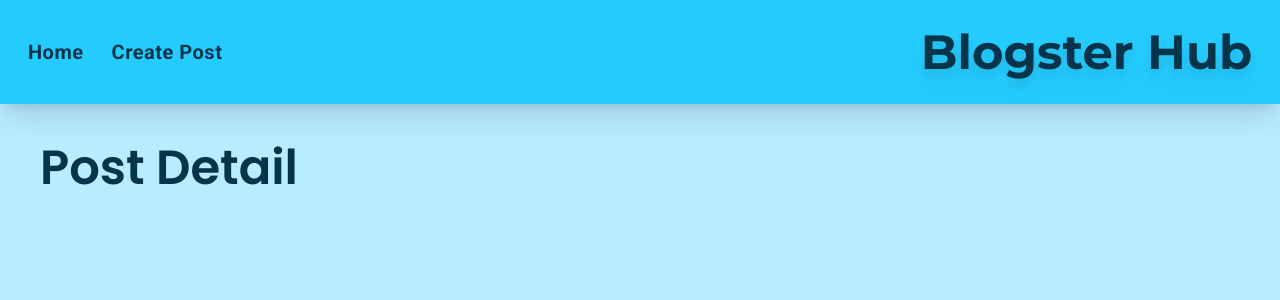
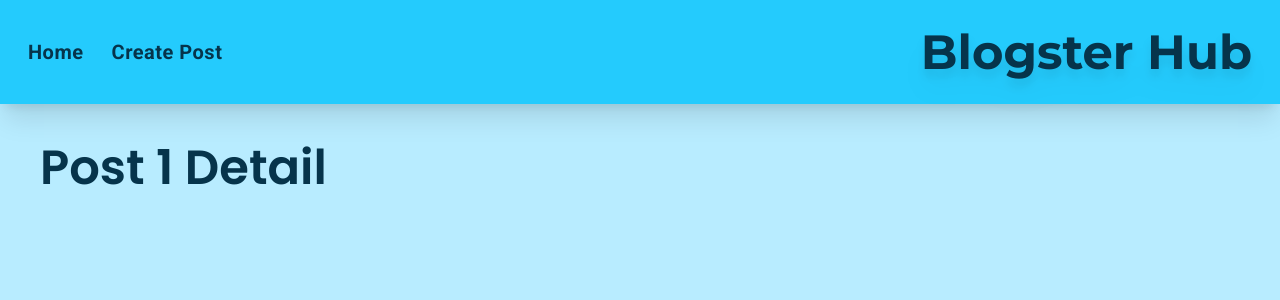
Before and after one commit to Ayush-Kanduri/Blog-WebApp-React, a React (Vite) app: page /post/1 in a window 1280 px wide. Shown: the top 300 px of the page. Built offline with nearby package versions, Linux system fonts and the light colour scheme.

Commit message:
Implemented React Router DOM V6 - Router, Routes, Links, NavLinks, Nested Routing & Routing Layout (Common Layout <Outlet />), useParams() Hook

```diff
--- a/src/App.jsx
+++ b/src/App.jsx
@@ -5,6 +5,8 @@ import {
 	Routes,
 	NavLink,
 	Link,
+	Outlet,
+	useParams,
 } from "react-router-dom";
 import GlobalStyle from "@/styles/GlobalStyles";
 import classes from "@/styles/App.module.css";
@@ -42,12 +44,27 @@ const App = () => {
 			<GlobalStyle />
 			<div className={`${classes.app} bg-bg font-text`}>
 				<Router>
-					<Navbar NavLink={NavLink} Link={Link} />
 					<Routes>
-						<Route path="/" element={<Home />} />
-						<Route path="create-post" element={<CreatePost />} />
-						<Route path="post/:postID" element={<PostDetail />} />
-						<Route path="*" element={<Error />} />
+						<Route
+							path="/"
+							element={
+								<Navbar
+									NavLink={NavLink}
+									Link={Link}
+									Outlet={Outlet}
+								/>
+							}
+						>
+							<Route index element={<Home />} />
+							<Route path="create-post" element={<CreatePost />} />
+							<Route path="post">
+								<Route
+									path=":postID"
+									element={<PostDetail useParams={useParams} />}
+								/>
+							</Route>
+							<Route path="*" element={<Error />} />
+						</Route>
 					</Routes>
 				</Router>
 			</div>
@@ -56,3 +73,53 @@ const App = () => {
 };
 
 export default App;
+
+// ----------------
+// Normal Routing //
+// ----------------
+{
+	/*
+<Router>
+	<Routes>
+		<Route path="/" element={<Home />} />
+		<Route path="create-post" element={<CreatePost />} />
+		<Route path="post/:postID" element={<PostDetail />} />
+		<Route path="*" element={<Error />} />
+	</Routes>
+</Router>
+*/
+}
+
+// -----------------------------------------
+// Nested Routing & Outlet (Routing Layout) //
+// -----------------------------------------
+{
+	/* <Router>
+	<Routes>
+		<Route
+			path="/"
+			element={<Navbar NavLink={NavLink} Link={Link} Outlet={Outlet} />}
+		>
+			<Route index element={<Home />} />
+			<Route path="create-post" element={<CreatePost />} />
+			<Route path="post">
+				<Route
+					path=":postID"
+					element={<PostDetail useParams={useParams} />}
+				/>
+			</Route>
+			<Route path="*" element={<Error />} />
+		</Route>
+	</Routes>
+</Router> */
+}
+
+{
+	/* Common Layout
+<nav>
+	-----------
+	-----------
+</nav>
+<Outlet /> Child Routes
+*/
+}
--- a/src/components/Navbar.jsx
+++ b/src/components/Navbar.jsx
@@ -1,5 +1,6 @@
-const Navbar = ({ NavLink, Link }) => {
+const Navbar = ({ NavLink, Link, Outlet }) => {
 	return (
+		<>
 			<nav className="bg-border w-full p-7 shadow-xl">
 				<ul className="flex w-full gap-7 justify-start items-center">
 					<li>
@@ -28,6 +29,8 @@ const Navbar = ({ NavLink, Link }) => {
 					</li>
 				</ul>
 			</nav>
+			<Outlet />
+		</>
 	);
 };
 
--- a/src/pages/PostDetail.jsx
+++ b/src/pages/PostDetail.jsx
@@ -1,8 +1,13 @@
-const PostDetail = () => {
+const PostDetail = ({ useParams }) => {
+	const { postID } = useParams();
 	return (
-		<div className="text-5xl p-10">
-			<h1 className="text-text font-heading font-semibold">Post Detail</h1>
-		</div>
+		<>
+			<div className="text-5xl p-10">
+				<h1 className="text-text font-heading font-semibold">
+					Post {postID} Detail
+				</h1>
+			</div>
+		</>
 	);
 };
 
--- a/tailwind.config.js
+++ b/tailwind.config.js
@@ -15,11 +15,12 @@ export default {
 				btnDisabled: "#b8ecff",
 			},
 			screens: {
-				xs: "320px",
-				sm: "640px",
-				md: "768px",
-				lg: "1024px",
-				xl: "1380px",
+				// Desktop First Approach
+				xs: { max: "320px" },
+				sm: { max: "640px" },
+				md: { max: "768px" },
+				lg: { max: "1024px" },
+				xl: { max: "1380px" },
 			},
 			fontFamily: {
 				text: `"Roboto", sans-serif`,
```
Lines whose indentation alone changed are shown as unchanged.
